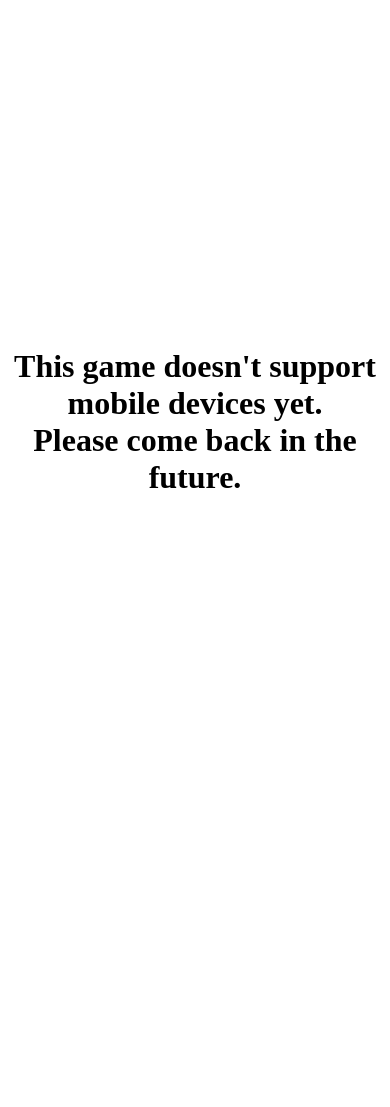
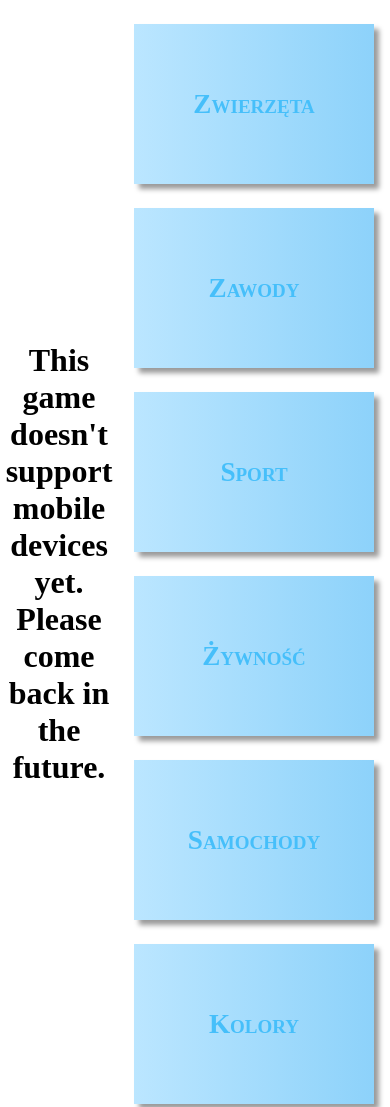
Before and after one commit to bahnaa/Hangman, a plain HTML site: page index.html in a window 390 px wide. Shown: the top 1107 px of the page. Before the commit the page ends 844 px from the top, so only its background shows below. Drawn offline with Linux system fonts and the light colour scheme.

Commit message:
Add RWD for different screen sizes

```diff
--- a/index.html
+++ b/index.html
@@ -20,6 +20,7 @@
             <li id="sports" class="categories__item">
                 <h3 class="categories__item__header">Sport</h3>
             </li>
+            <li class="break"></li>
             <li id="fruits" class="categories__item">
                 <h3 class="categories__item__header">Żywność</h3>
             </li>
--- a/styles/style.css
+++ b/styles/style.css
@@ -5,9 +5,8 @@
 }
 
 body {
-    height: 100vh;
+    min-height: 100vh;
     font-size: 2rem;
-    /* position: relative; */
     display: flex;
     justify-content: center;
     align-items: center;
@@ -17,49 +16,26 @@ body {
     display: none;
 }
 
-/* .categories {
-    text-align: center;
-}
-
-.categories>h1 {
-    font-variant: small-caps;
-    font-size: 2.5rem;
-    margin-bottom: 10px;
-}
-
-.categories>ul>li {
-    cursor: pointer;
-    width: 30%;
-    border: 2px solid black;
-    border-collapse: initial;
-    margin: 0 auto;
-    list-style: none;
-    border-bottom: none;
-}
-
-.categories>ul>li:last-child {
-    border-bottom: 2px solid black;
-}
-
-.categories>ul>li:hover {
-    background-color: khaki;
-    color: white;
-} */
-
 .categories {
     text-align: center;
+    width: 100%;
+    min-height: 160px;
 }
 
 .categories__items {
     display: flex;
     justify-content: center;
     list-style: none;
+    flex-wrap: wrap;
 }
 
 .categories__item {
+    display: flex;
+    align-items: center;
+    justify-content: center;
     cursor: pointer;
-    margin: 0px 15px;
-    height: 300px;
+    margin: 24px 16px 24px 16px;
+    height: 160px;
     width: 240px;
     border-left: 0;
     border-top: 0;
@@ -136,3 +112,23 @@ img {
         text-align: center;
     }
 }
+
+@media (max-width: 1631px) {
+    .break {
+        width: 100%;
+        flex-wrap: wrap;
+    }
+}
+
+@media (max-width: 1000px) {
+
+    .categories {
+        display: flex;
+        align-items: center;
+        justify-content: center;
+    }
+
+    .categories__items {
+        display: block;
+    }
+}
```
